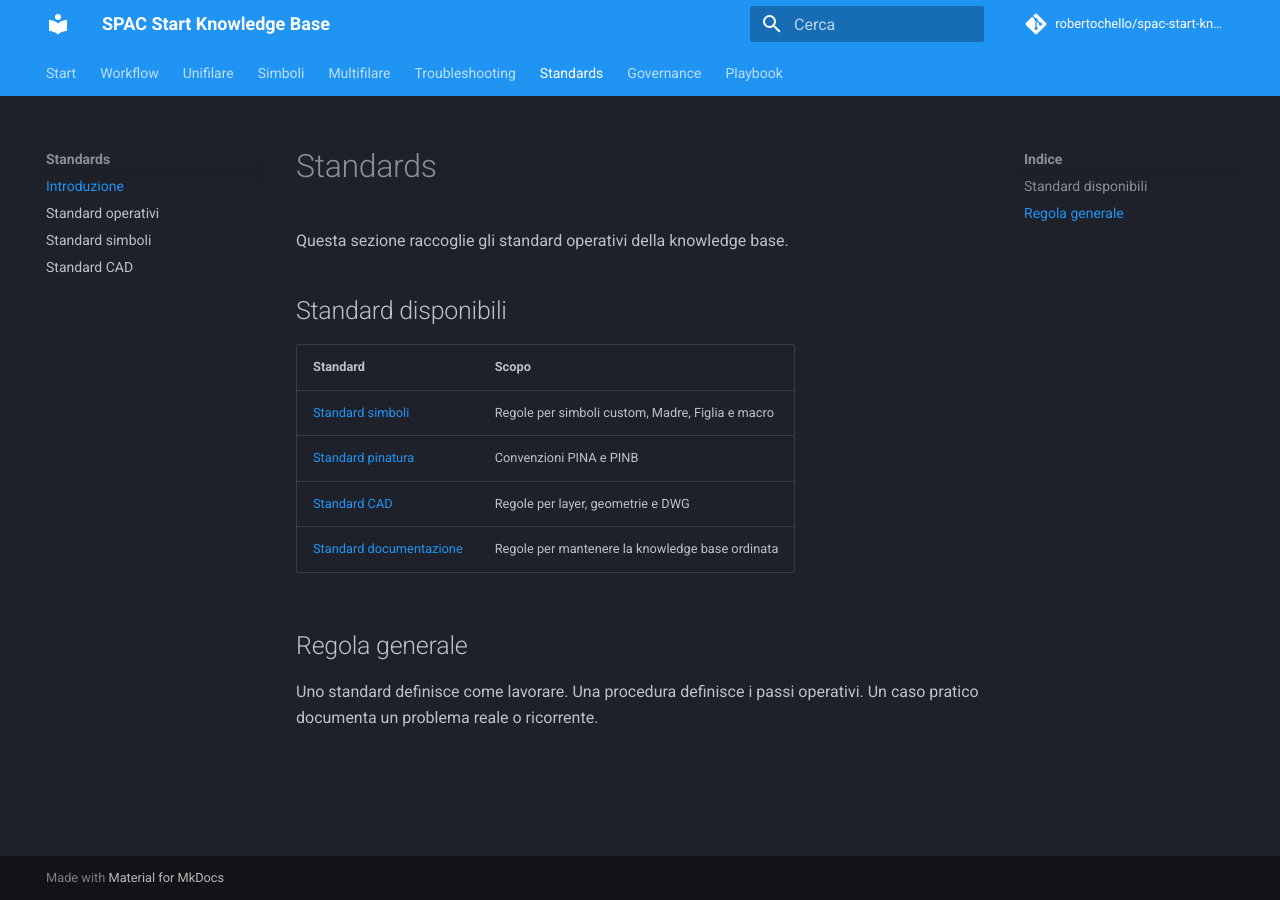
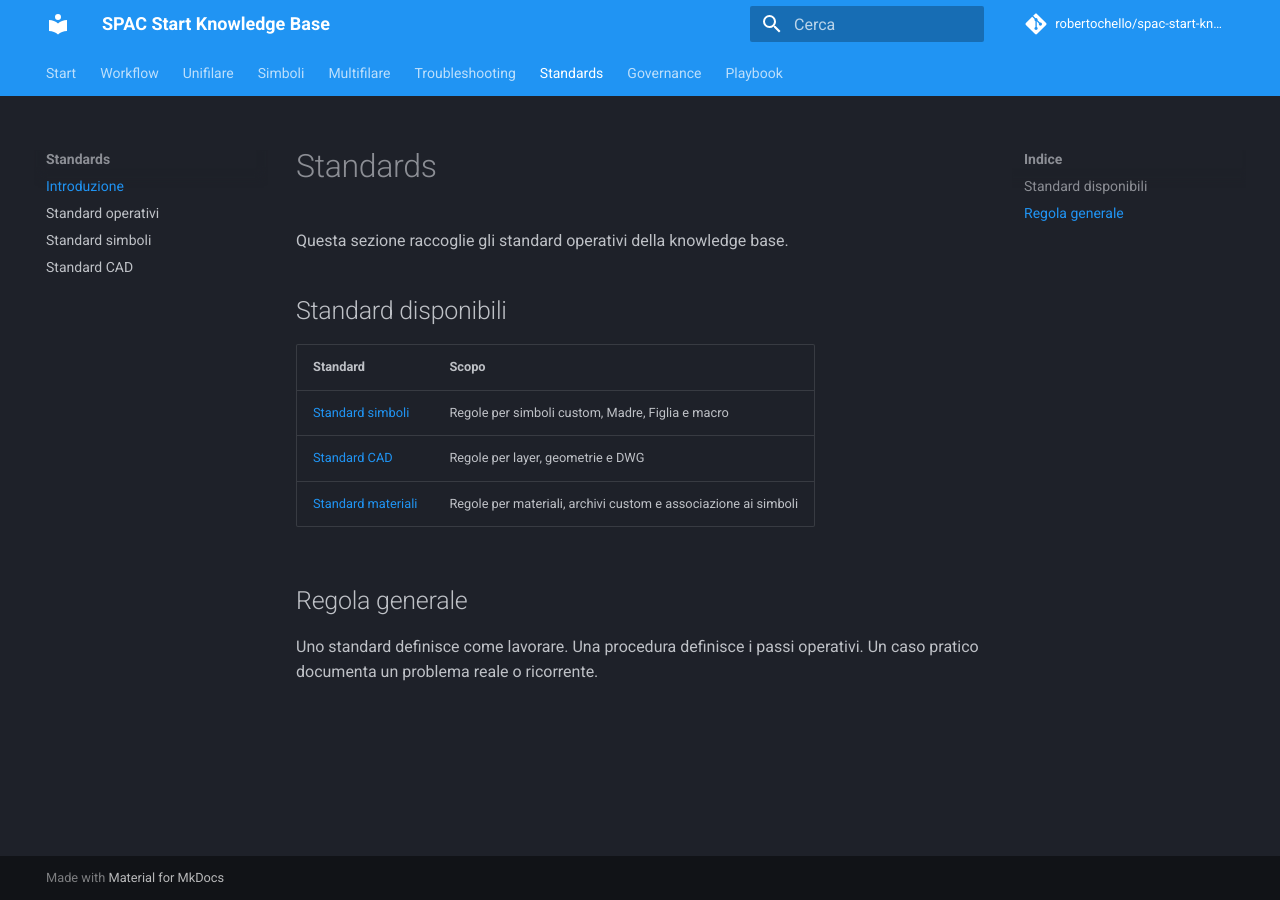
Before and after one commit to robertochello/spac-start-knowledge-base, an MkDocs documentation site: the page built from docs/standards/index.md, in a window 1280 px wide. Built offline with MkDocs 1.6.1 and Material for MkDocs 9.7.7, drawn with Linux system fonts in a browser that asks for light colours; comment, search, counter and statistics services are not loaded.

Commit message:
Add materials to standards index

```diff
--- a/docs/standards/index.md
+++ b/docs/standards/index.md
@@ -7,9 +7,8 @@
 | Standard | Scopo |
 |---|---|
 | [Standard simboli](symbols.md) | Regole per simboli custom, Madre, Figlia e macro |
-| [Standard pinatura](pinning.md) | Convenzioni PINA e PINB |
 | [Standard CAD](cad.md) | Regole per layer, geometrie e DWG |
-| [Standard documentazione](documentation.md) | Regole per mantenere la knowledge base ordinata |
+| [Standard materiali](materials.md) | Regole per materiali, archivi custom e associazione ai simboli |
 
 ## Regola generale
 
```
